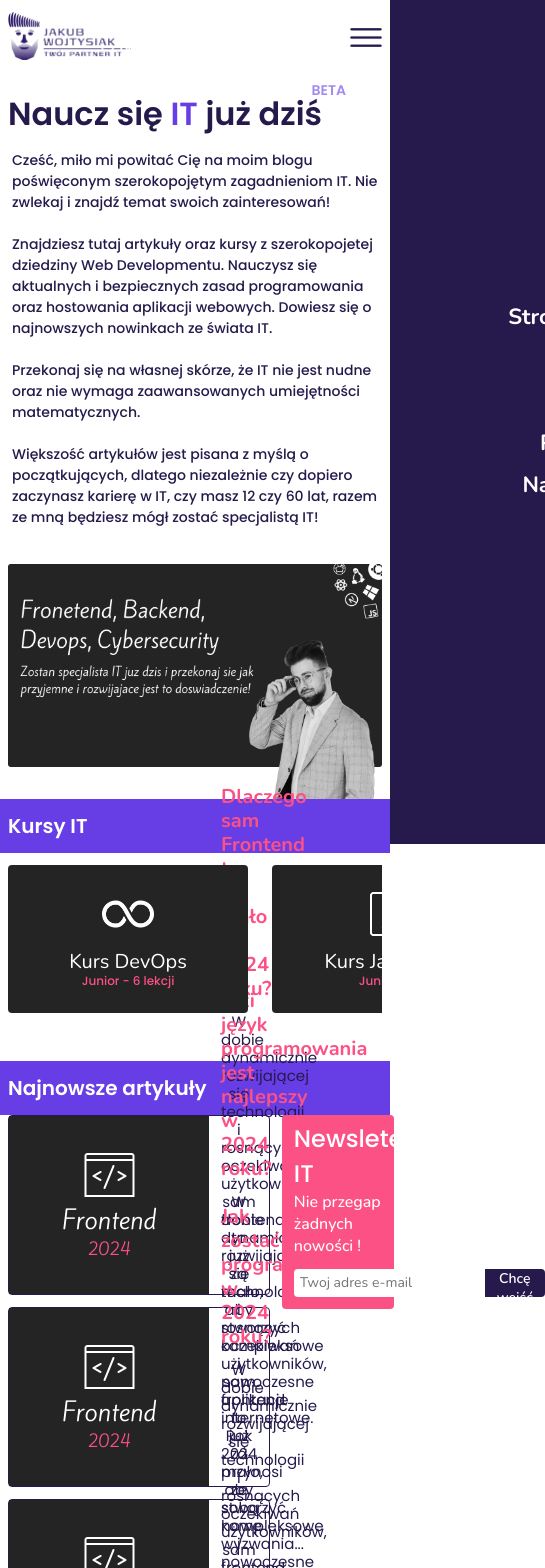
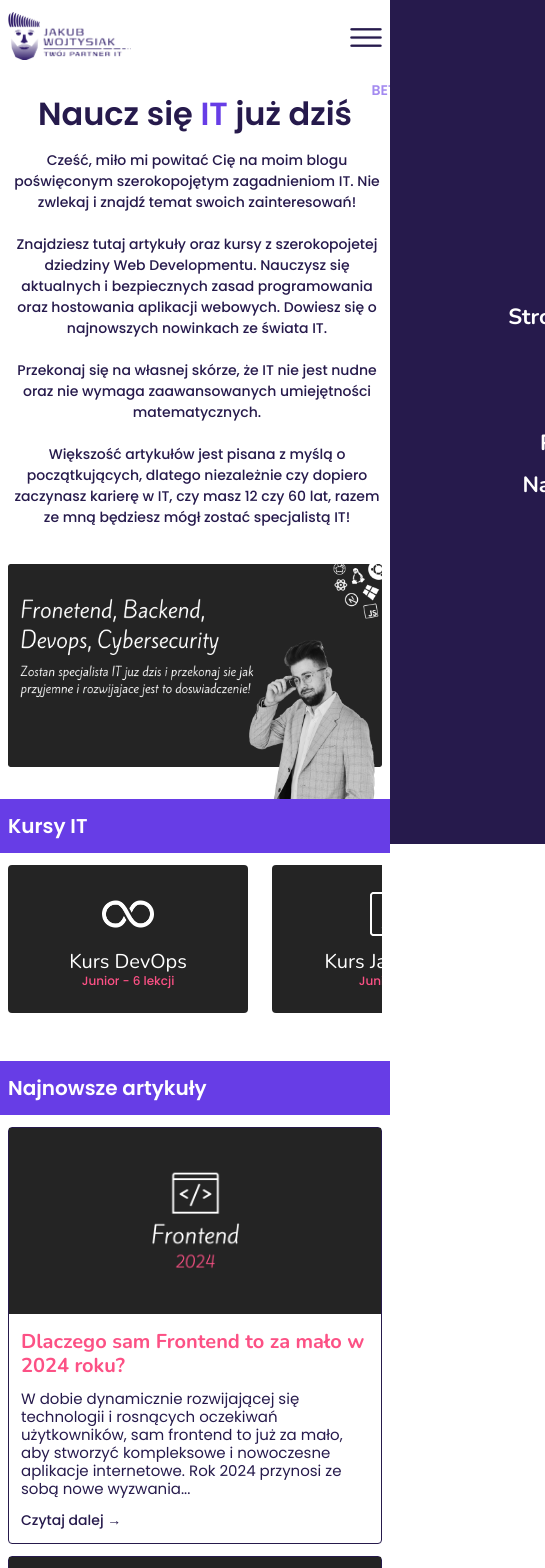
Before and after one commit to CodastickFantastic/Portfolio2024, a Next.js app: page /blog-it in a window 390 px wide. Shown: the top 1568 px of the page, 545 px wide, since content can reach past the window. Built offline with nearby package versions, Linux system fonts and the light colour scheme.

Commit message:
Some CSS fixation

```diff
--- a/src/app/api/mail/request-contact/route.tsx
+++ b/src/app/api/mail/request-contact/route.tsx
@@ -30,7 +30,7 @@ export async function POST(request: Request) {
     `;
 
         const SEND_EMAIL = await transporter.sendMail({
-            from: "Kredyteo <kontakt@kredyteo.info>",
+            from: "Admin <kontakt@kredyteo.info>",
             to: "it.jakub.wojtysiak@gmail.com",
             subject: "Nowy kontakt z formularza",
             html: MESSAGE,
--- a/src/app/blog-it/page.js
+++ b/src/app/blog-it/page.js
@@ -99,7 +99,7 @@ function CourseTile({ title, level, icon, available = false, url }) {
 function ArticleTile({ title, img, url, content }) {
   return (
     <article className={styles.articleTile}>
-      <Image src={img} alt={`${title} - Wizualizacja`} width={400} height={400} className={styles.articleImg} />
+      <Image src={img} alt={`${title} - Wizualizacja`} width={400} height={200} className={styles.articleImg} />
       <div className={styles.articlePreview}>
         <h3>{title}</h3>
         <p dangerouslySetInnerHTML={{ __html: content }} />
--- a/src/scss/components/blogComponents/ArticleHeader.module.scss
+++ b/src/scss/components/blogComponents/ArticleHeader.module.scss
@@ -153,6 +153,7 @@
         margin-bottom: 12px;
 
         .icon {
+            min-width: 24px;
             width: 28px;
             height: 28px;
         }
@@ -179,6 +180,8 @@
             margin-bottom: 12px;
 
             .icon {
+                min-width: 26px;
+                min-height: 26px;
                 width: 26px;
                 height: 26px;
             }
@@ -213,6 +216,12 @@
         }
 
         h1 {
+            width: 100%;
+            text-align: center;
+        }
+
+        .underTitle {
+            width: 100%;
             text-align: center;
         }
 
@@ -235,6 +244,7 @@
             width: 100%;
 
             a {
+                margin-left: 0px;
                 justify-content: center;
             }
         }
@@ -244,7 +254,6 @@
 @media(max-width: 550px) {
     .articleHeader {
         h1 {
-            text-align: center;
             font-size: 24px;
 
             &.blogHeader {
@@ -252,20 +261,30 @@
             }
         }
 
+        .underTitle {
+            width: 100%;
+            text-align: center;
+        }
+
         .articleInfo {
-            justify-content: flex-start;
+            justify-content: center;
         }
 
         .contentsTitle {
             justify-content: flex-start;
             margin-bottom: 12px;
-            text-align: left;
+            text-align: center;
+
+            .icon {
+                display: none;
+            }
         }
 
         .contents {
             width: 100%;
 
             a {
+                margin-left: 0px;
                 justify-content: flex-start;
             }
         }
--- a/src/scss/pages/blogArticle.module.scss
+++ b/src/scss/pages/blogArticle.module.scss
@@ -415,8 +415,6 @@
 
     .articleTile {
         width: 100%;
-        min-height: 180px;
-        height: 180px;
         display: flex;
         flex-direction: row;
         align-items: flex-start;
@@ -426,7 +424,7 @@
 
         .articleImg {
             width: 200px;
-            height: unset;
+            height: 100%;
             max-height: 100%;
             object-fit: cover;
         }
@@ -682,4 +680,64 @@
         }
     }
 
+    .blogIndexPage {
+        .latestArticels {
+            margin-top: 12px;
+            flex-direction: column;
+            row-gap: 12px;
+
+            p {
+                text-align: left;
+            }
+
+            .left {
+                width: 100%;
+            }
+
+            .right {
+                width: 100%;
+            }
+        }
+
+        .articleTile {
+            height: 180px;
+
+            .articleImg {
+                width: 200px;
+                height: 100%;
+            }
+        }
+
+
+    }
 }
+
+@media(max-width: 700px) {
+    .articlePage {
+        .roadmapSection {
+            .contentSection {
+                display: flex;
+                flex-direction: column;
+                align-items: center;
+            }
+        }
+    }
+
+    .blogIndexPage {
+        .articleTile {
+            flex-direction: column;
+            height: auto;
+
+            .articleImg {
+                width: 100%;
+                height: 100%;
+                object-fit: cover;
+                object-position: center center;
+            }
+
+            .articlePreview {
+                width: 100%;
+            }
+        }
+    }
+}
```
Also changed, not shown: public/blogImgs/blogPreviews/frontend_placeholder.png.
